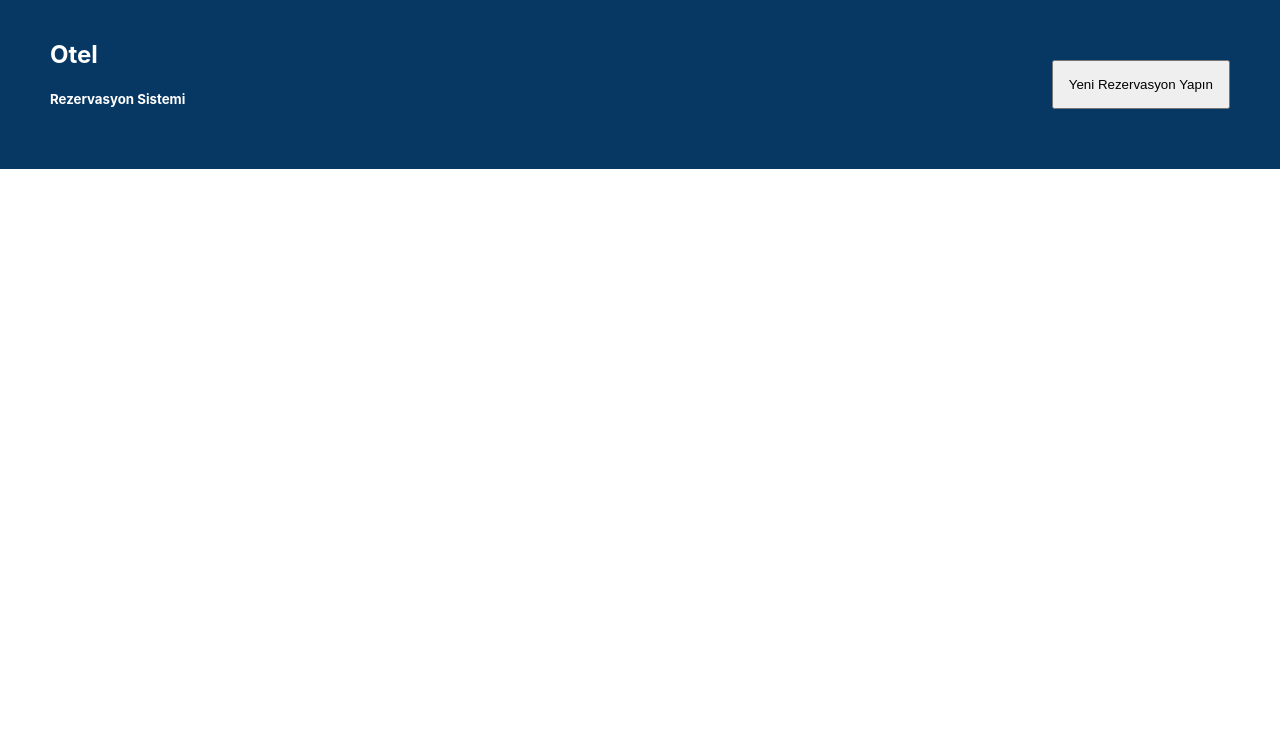
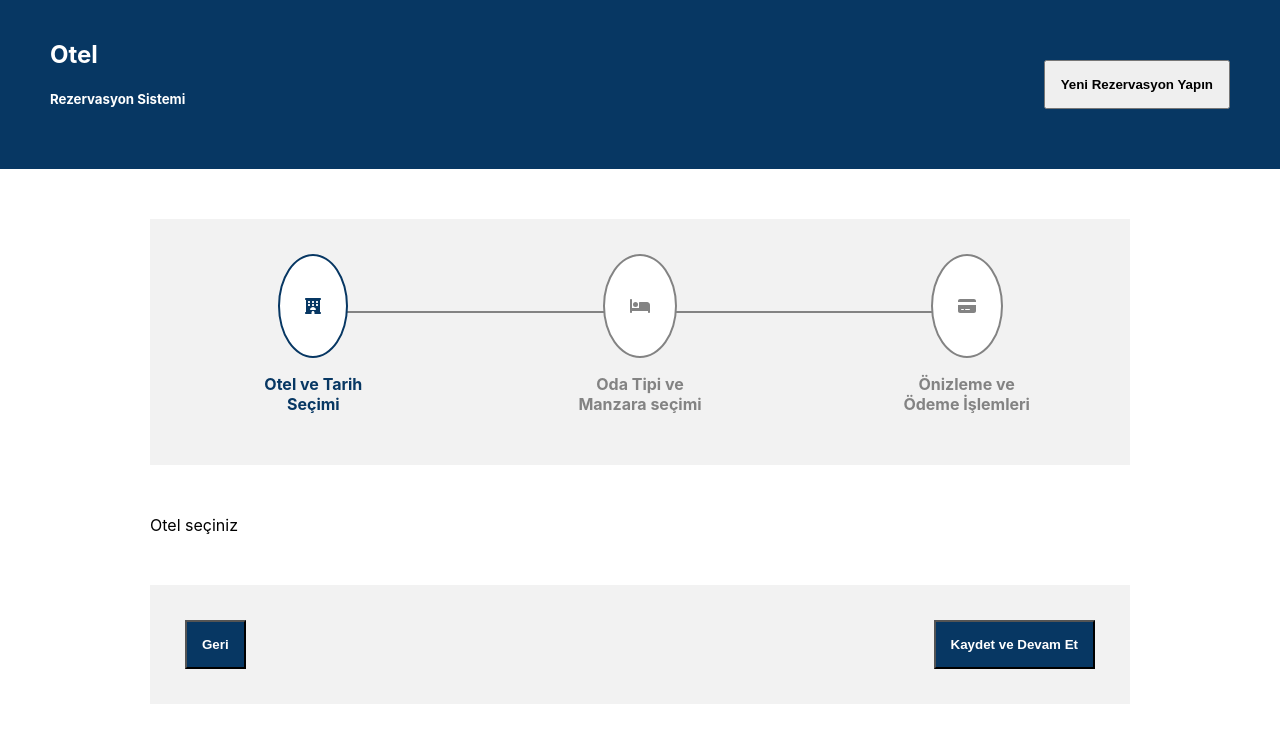
Before and after one commit to ugurctaygun/react-hotel-reservation, a React (Create React App) app: page / in a window 1280 px wide. Shown: the top 742 px of the page. Built offline with nearby package versions, Linux system fonts and the light colour scheme.

Commit message:
progress-bar

```diff
--- a/package.json
+++ b/package.json
@@ -3,6 +3,9 @@
   "version": "0.1.0",
   "private": true,
   "dependencies": {
+    "@fortawesome/fontawesome-svg-core": "^1.3.0",
+    "@fortawesome/free-solid-svg-icons": "^6.0.0",
+    "@fortawesome/react-fontawesome": "^0.1.17",
     "@testing-library/jest-dom": "^5.16.2",
     "@testing-library/react": "^12.1.3",
     "@testing-library/user-event": "^13.5.0",
--- a/src/App.js
+++ b/src/App.js
@@ -1,9 +1,15 @@
 import Header from "./components/Header";
+import Progress from "./components/Progress";
+import ProgressNavigation from "./components/ProgressNavigation";
+import HotelSelection from "./components/HotelSelection";
 
 function App() {
   return (
     <div className="App">
       <Header />
+      <Progress />
+      <HotelSelection />
+      <ProgressNavigation />
     </div>
   );
 }
--- a/src/components/Header.js
+++ b/src/components/Header.js
@@ -1,6 +1,3 @@
-// import "../styles/components/header.scss";
-// import "../styles/objects/button.scss";
-
 function Header() {
   return (
     <header>
--- /dev/null
+++ b/src/components/Progress.js
@@ -0,0 +1,29 @@
+import { FontAwesomeIcon } from "@fortawesome/react-fontawesome";
+import {
+  faHotel,
+  faBed,
+  faCreditCard,
+} from "@fortawesome/free-solid-svg-icons";
+
+function Progress() {
+  return (
+    <section className="o-container">
+      <div className="c-progress">
+        <div className="c-progress__step c-progress__step--active">
+          <FontAwesomeIcon icon={faHotel} />
+          <p>Otel ve Tarih Seçimi</p>
+        </div>
+        <div className="c-progress__step">
+          <FontAwesomeIcon icon={faBed} />
+          <p>Oda Tipi ve Manzara seçimi</p>{" "}
+        </div>
+        <div className="c-progress__step">
+          <FontAwesomeIcon icon={faCreditCard} />
+          <p>Önizleme ve Ödeme İşlemleri</p>
+        </div>
+      </div>
+    </section>
+  );
+}
+
+export default Progress;
--- /dev/null
+++ b/src/components/ProgressNavigation.js
@@ -0,0 +1,14 @@
+function ProgressNavigation() {
+  return (
+    <section className="o-container">
+      <div className="c-progress c-progress__nav">
+        <button className="o-button o-button--primary">Geri</button>
+        <button className="o-button o-button--primary">
+          Kaydet ve Devam Et
+        </button>
+      </div>
+    </section>
+  );
+}
+
+export default ProgressNavigation;
--- a/src/main.scss
+++ b/src/main.scss
@@ -1,3 +1,5 @@
 @import "./styles/settings/theme";
 @import "./styles/components/header";
+@import "./styles/components/progress";
 @import "./styles/objects/button";
+@import "./styles/objects/container";
--- /dev/null
+++ b/src/styles/components/progress.scss
@@ -0,0 +1,53 @@
+.c-progress {
+  display: flex;
+  background-color: $secondary;
+  justify-content: space-between;
+  padding: 35px 0;
+  &__step {
+    display: flex;
+    flex-direction: column;
+    justify-content: center;
+    align-items: center;
+    width: 100%;
+    text-align: center;
+    font-weight: bold;
+    color: #838383;
+    position: relative;
+    &::after {
+      content: "";
+      position: absolute;
+      height: 2px;
+      background-color: #838383;
+      width: 25vw;
+      top: 32%;
+      left: 50%;
+    }
+    &:last-child::after {
+      content: none;
+    }
+    p {
+      max-width: 130px;
+    }
+    svg {
+      border-radius: 50%;
+      z-index: 1;
+      width: 50px;
+      height: 50px;
+      padding: 25px;
+      border: 2px solid #838383;
+      background-color: white;
+    }
+    &--active {
+      color: $primary;
+      svg {
+        border-color: $primary;
+      }
+    }
+  }
+  &__nav {
+    width: 100%;
+    button {
+      margin: 0 35px;
+    }
+  }
+}
--- a/src/styles/objects/button.scss
+++ b/src/styles/objects/button.scss
@@ -2,4 +2,9 @@
   outline: none;
   height: 100%;
   padding: 15px;
+  font-weight: bold;
+  &--primary {
+    background-color: $primary;
+    color: white;
+  }
 }
--- /dev/null
+++ b/src/styles/objects/container.scss
@@ -0,0 +1,5 @@
+.o-container {
+  padding: 0 150px;
+  margin: 50px 0;
+  max-width: 80vw;
+}
--- a/src/styles/settings/_theme.scss
+++ b/src/styles/settings/_theme.scss
@@ -1 +1,2 @@
 $primary: #073763 !default;
+$secondary: #f2f2f2 !default;
```
Also changed, not shown: 1 other file (tests, documents, lock files or other folders).
